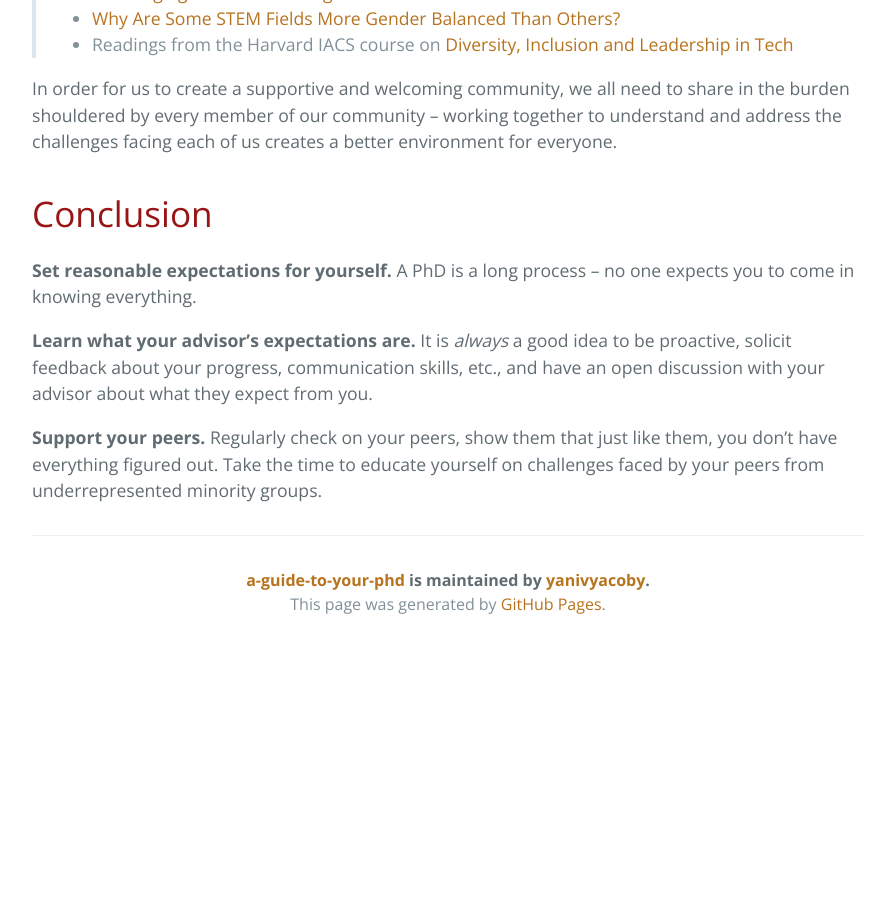
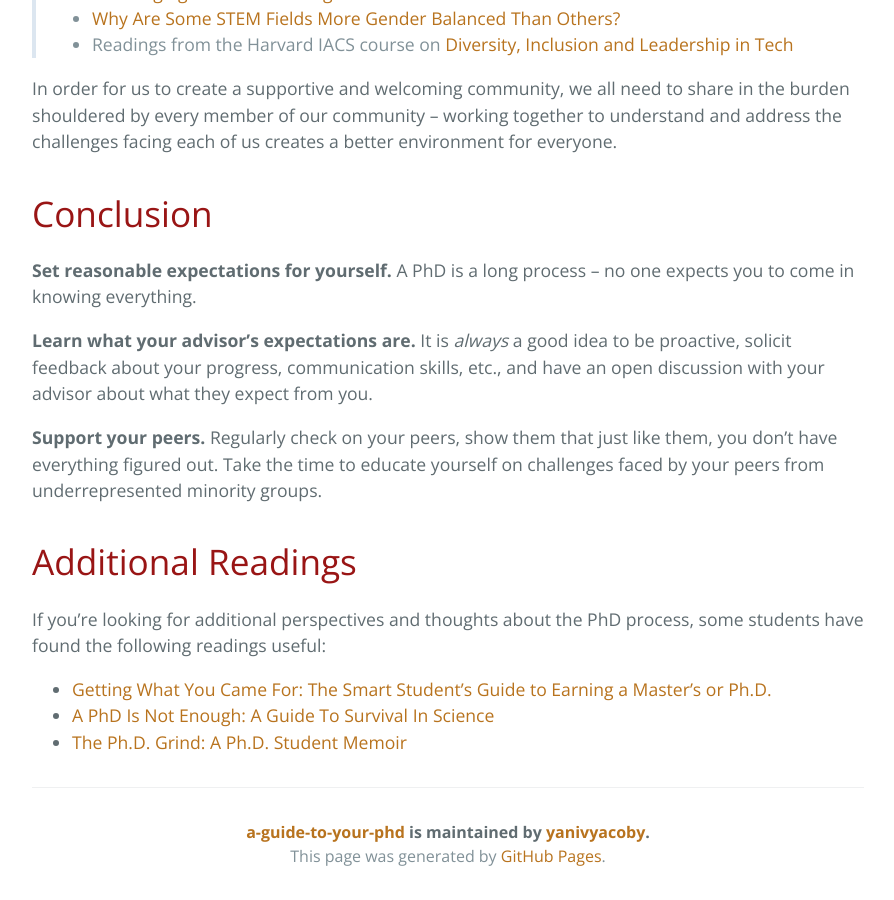
Before and after one commit to yanivyacoby/a-guide-to-your-phd, a Jekyll site: the page built from guide.md, in a window 1280 px wide and 900 px high, scrolled down 13161 px. Shown: the whole window, without its empty margins (192-1086 px from the left). Built offline with Jekyll 4.4.1, drawn with Linux system fonts in a browser that asks for light colours; before the commit the page ends 13809 px from its top, so only the background shows below that; some of the changed text lies outside the part shown.

Commit message:
Update guide.md

```diff
--- a/guide.md
+++ b/guide.md
@@ -4,7 +4,7 @@ title: How to make the most out of your PhD
 description: A guide from current to incoming students
 ---
 
-[back](./)
+[back to the workshop info](./)
 
 
 # Introduction
@@ -422,3 +422,13 @@ and have an open discussion with your advisor about what they expect from you.
 **Support your peers.**
 Regularly check on your peers, show them that just like them, you don't have everything figured out.
 Take the time to educate yourself on challenges faced by your peers from underrepresented minority groups.
+
+
+
+# Additional Readings
+
+If you're looking for additional perspectives and thoughts about the PhD process,
+some students have found the following readings useful:
+* [Getting What You Came For: The Smart Student's Guide to Earning a Master's or Ph.D.](https://www.goodreads.com/book/show/460669.Getting_What_You_Came_For?ac=1&from_search=true&qid=Hcjum6Bb4o&rank=4)
+* [A PhD Is Not Enough: A Guide To Survival In Science](https://www.goodreads.com/book/show/587478.A_PhD_Is_Not_Enough?ac=1&from_search=true&qid=bDPkU7m8YU&rank=5)
+* [The Ph.D. Grind: A Ph.D. Student Memoir](https://www.goodreads.com/en/book/show/15731248-the-ph-d-grind)
```
